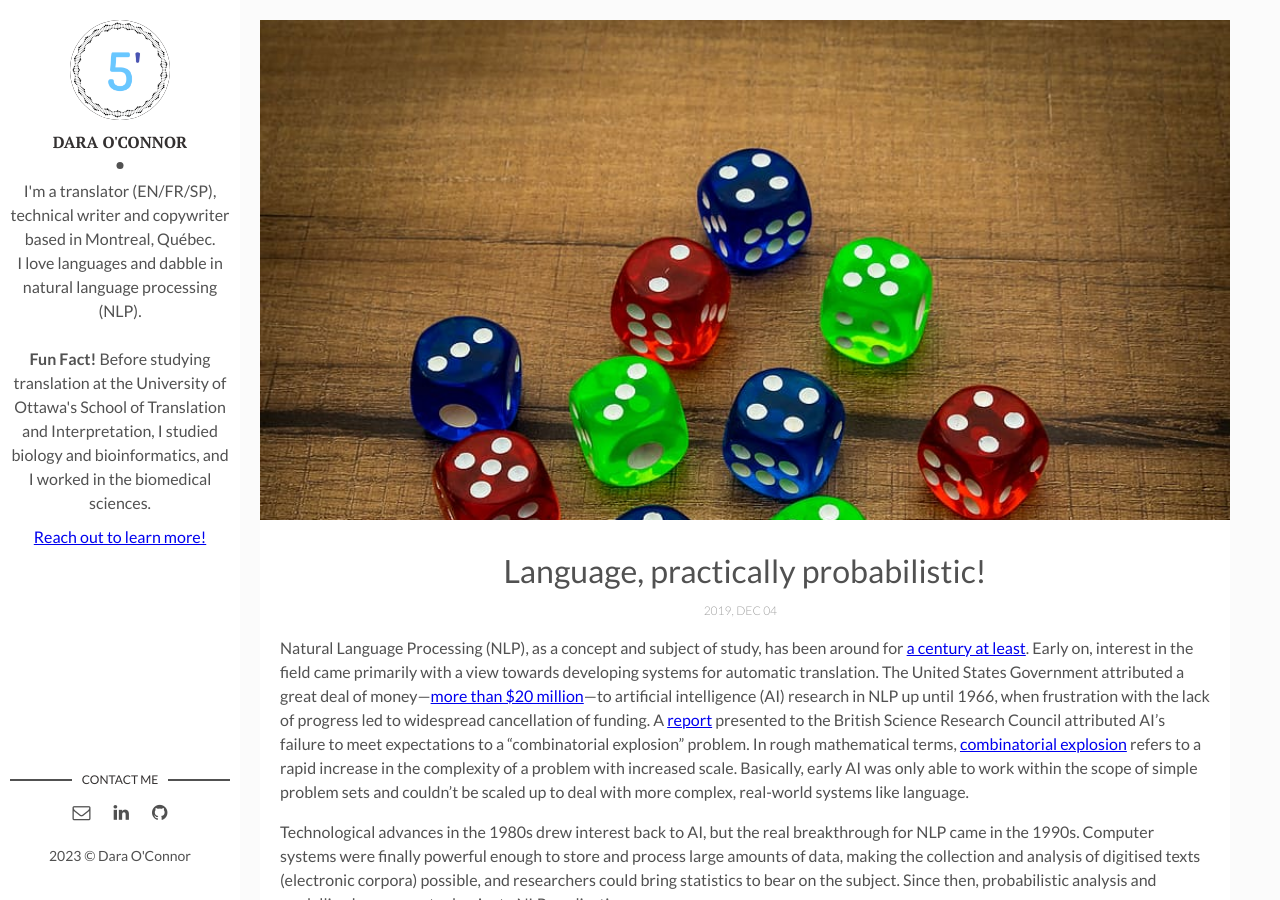
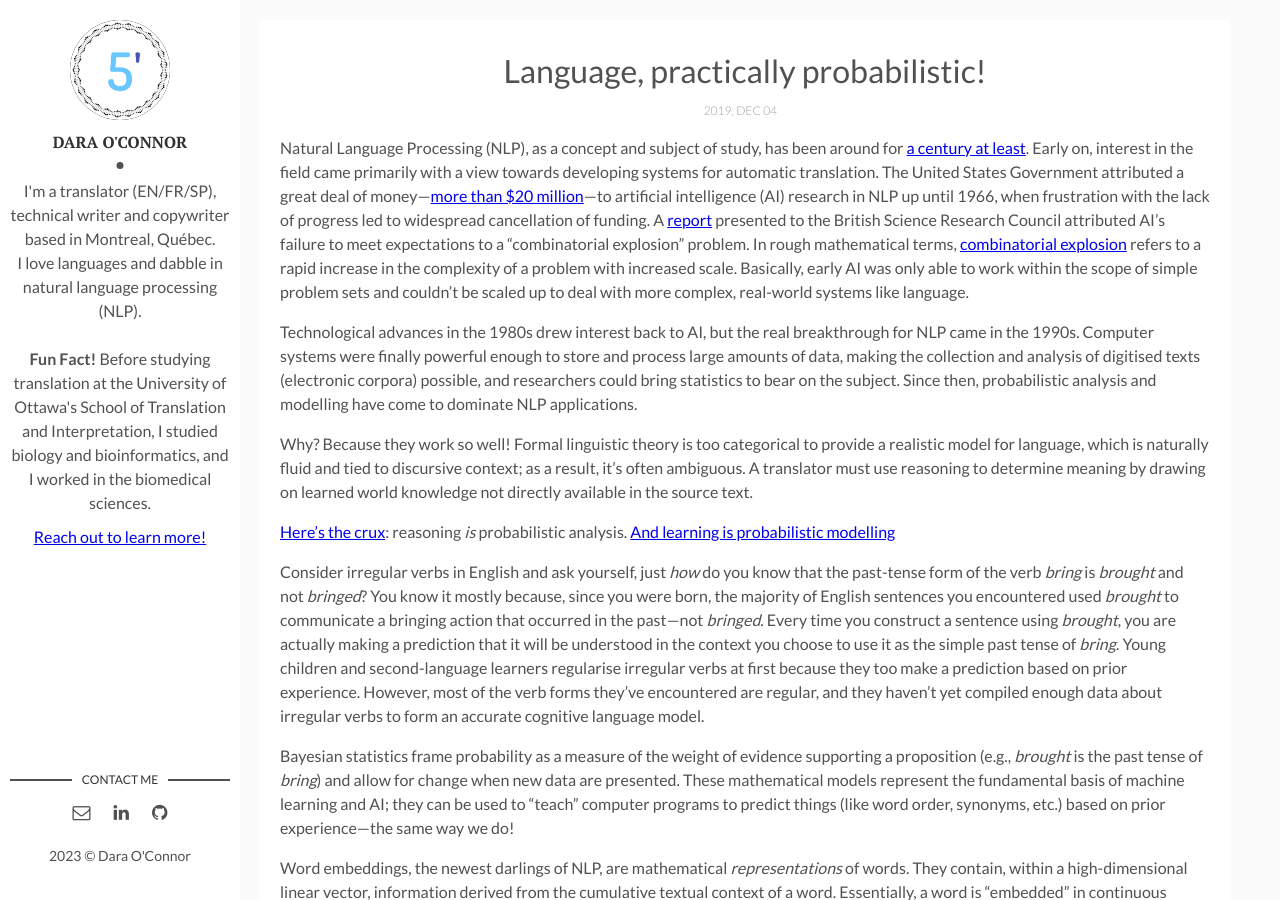
Before and after one commit to spockrocket/spockrocket.github.io, a Jekyll site: the page built from _posts/2019-12-05-language-perfectly-probabilistic.markdown, in a window 1280 px wide and 900 px high. Built offline with Jekyll 4.4.1, drawn with Linux system fonts in a browser that asks for light colours.

Commit message:
Update 2019-12-05-language-perfectly-probabilistic.markdown
Commented out the image line

```diff
--- a/_posts/2019-12-05-language-perfectly-probabilistic.markdown
+++ b/_posts/2019-12-05-language-perfectly-probabilistic.markdown
@@ -3,7 +3,7 @@ layout: post
 title: Language, practically probabilistic!
 date: 2019-12-05 00:12:37 +0300
 description: Why have distributional approaches to NLP proven to be so successful? Word embeddings appear to have revealed the fundamentally probabilistic nature of meaning and how language is modelled physiologically by the human mind.
-img: dice.jpg # Add image post (optional)
+# img: dice.jpg # Add image post (optional)
 fig-caption: # Add figcaption (optional)
 tags: [language-acquisition, natural language processing, NLP, neural networks, statistics, neurolinguistics]
 ---
```
